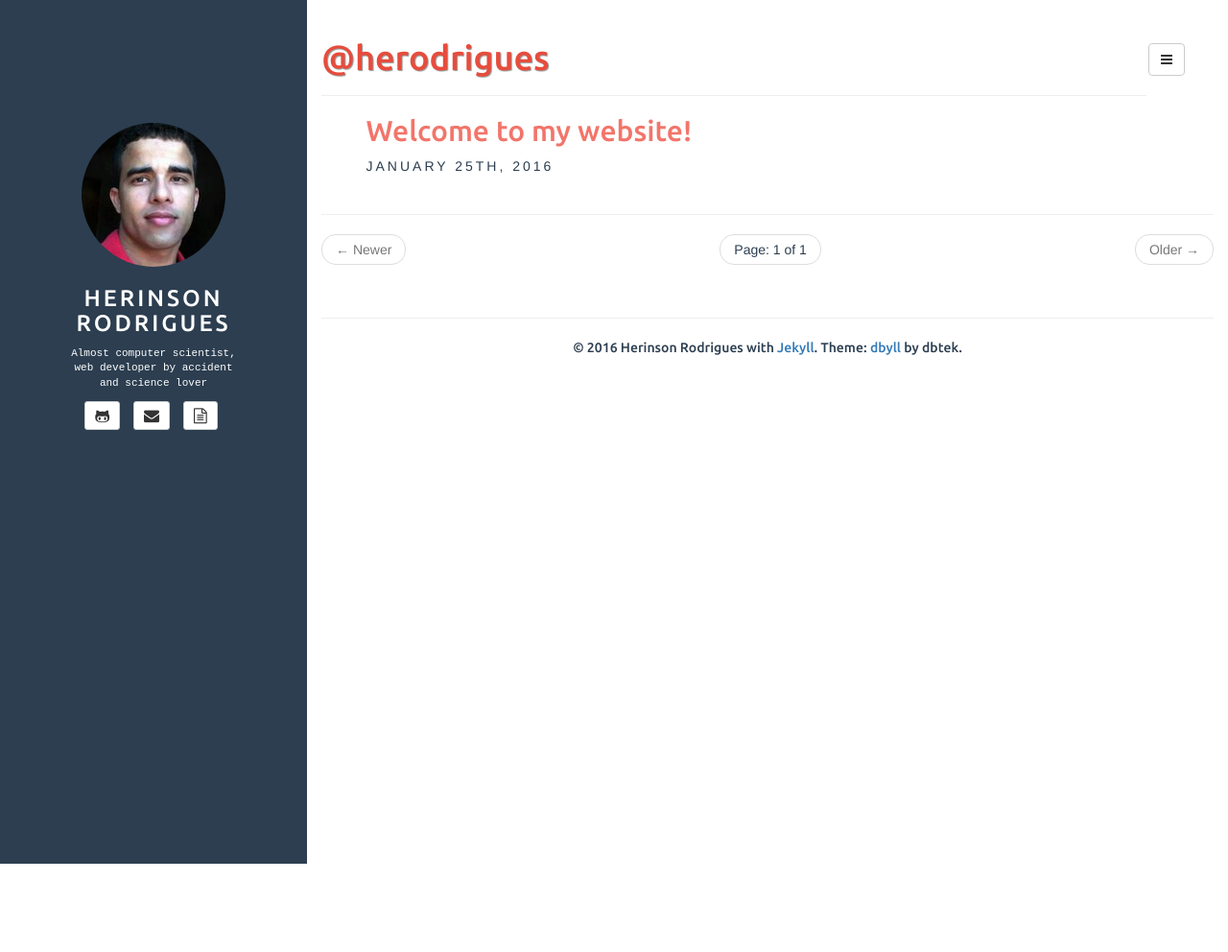
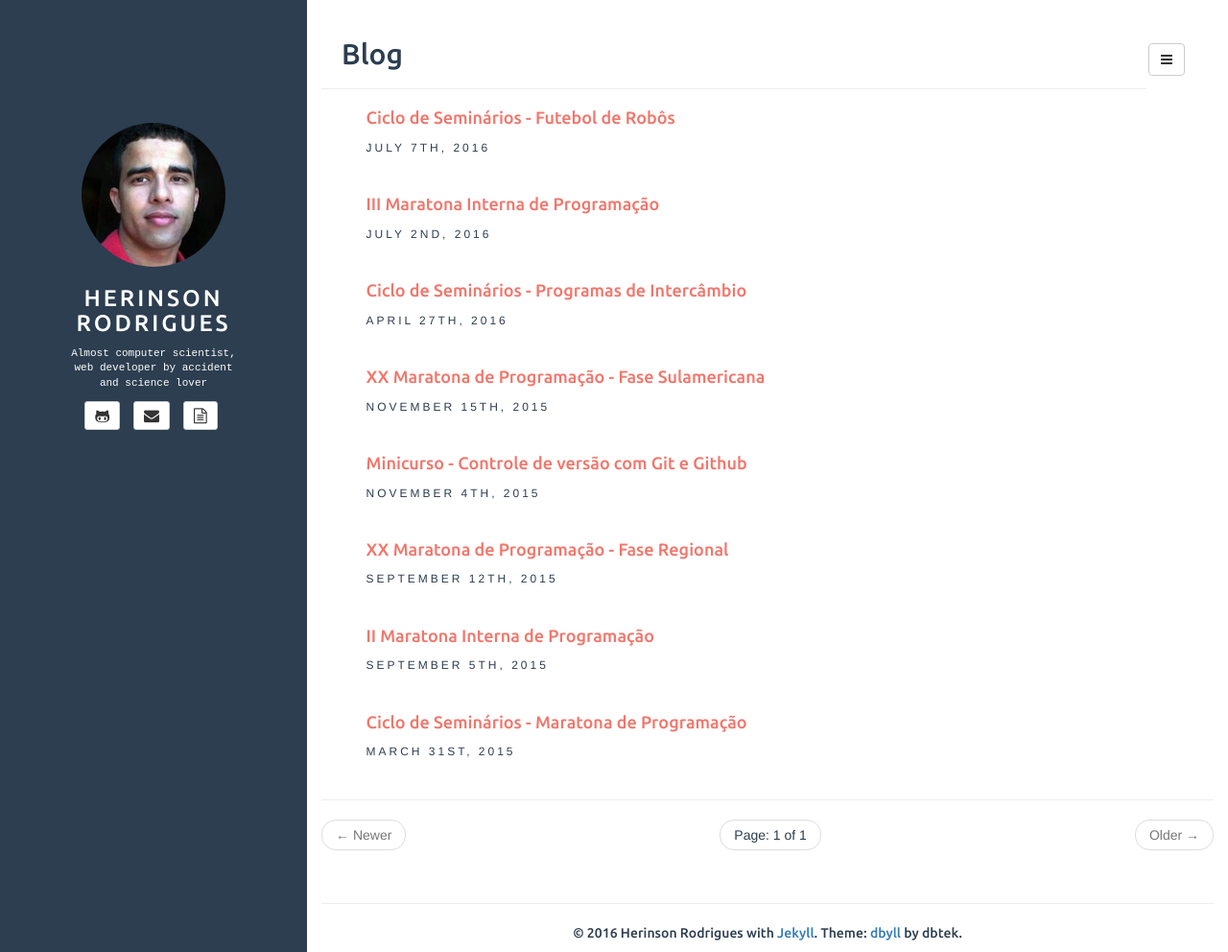
Before and after one commit to herodrigues/herodrigues.github.io, a Jekyll site: the page built from index.html, in a window 1280 px wide and 992 px high. Shown: the whole window at 96% size. Built offline with Jekyll 4.4.1, drawn with Linux system fonts in a browser that asks for light colours; nearby versions of some CDN libraries; the list of posts is cut into pages by our own code.

Commit message:
Add initial posts

```diff
--- a/_config.yml
+++ b/_config.yml
@@ -9,12 +9,12 @@ disqus: herodrigues
 google_analytics: UA-68009625-1
 title: Herinson Rodrigues
 
-defaults:
-  -
-    scope:
-      path: "" # empty string for all files
-    values:
-      title: "@herodrigues"
+#defaults:
+#  -
+#    scope:
+#      path: "" # empty string for all files
+#    values:
+#      title: "@herodrigues"
 
 description: Almost computer scientist
 author:
@@ -31,7 +31,7 @@ images:
   favicon: "/assets/ico/favicon.ico"
   profile: "/assets/media/me.png"
 
-rss_path:
+publications_path: publications.html
 categories_path: categories.html
 tags_path: tags.html
 
--- a/_includes/default.html
+++ b/_includes/default.html
@@ -78,6 +79,7 @@
 		</button>
 		<ul class="dropdown-menu" role="menu">
 			<li><a href="{{ site.BASE_PATH}}/"><i class="fa fa-home"></i>Home</a></li>
+			<li><a href="{{ site.BASE_PATH}}/{{ site.publications_path }}"><i class="fa fa-file-text-o"></i>Publications</a></li>
 			<li><a href="{{ site.BASE_PATH}}/{{ site.categories_path }}"><i class="fa fa-folder"></i>Categories</a></li>
 			<li><a href="{{ site.BASE_PATH}}/{{ site.tags_path }}"><i class="fa fa-tags"></i>Tags</a></li>
 			<li class="divider"></li>
--- a/_includes/page.html
+++ b/_includes/page.html
@@ -1,5 +1,5 @@
 <div class="page-header">
-  <h1>{{ page.title }} {% if page.tagline %} <small>{{ page.tagline }}</small>{% endif %}</h1>
+  <h2>&nbsp;&nbsp;&nbsp;{{ page.title }} {% if page.tagline %} <small>{{ page.tagline }}</small>{% endif %}</h2>
 </div>
 
 {{ content }}
--- /dev/null
+++ b/_posts/2015-03-31-seminario-maratona.md
@@ -0,0 +1,7 @@
+---
+layout: post
+section-type: post
+title: Ciclo de Seminários - Maratona de Programação
+category: seminarios
+tags: [ 'seminarios' ]
+---
--- /dev/null
+++ b/_posts/2015-09-05-ii-maratona-interna.md
@@ -0,0 +1,7 @@
+---
+layout: post
+section-type: post
+title: II Maratona Interna de Programação
+category: maratona
+tags: [ 'maratona' ]
+---
--- /dev/null
+++ b/_posts/2015-09-12-xx-maratona-programacao.md
@@ -0,0 +1,7 @@
+---
+layout: post
+section-type: post
+title: XX Maratona de Programação - Fase Regional
+category: maratona
+tags: [ 'maratona' ]
+---
--- /dev/null
+++ b/_posts/2015-11-04-minicurso-github.md
@@ -0,0 +1,7 @@
+---
+layout: post
+section-type: post
+title: Minicurso - Controle de versão com Git e Github
+category: minicursos
+tags: [ 'minicursos' ]
+---
--- /dev/null
+++ b/_posts/2015-11-15-acm-icpc.md
@@ -0,0 +1,7 @@
+---
+layout: post
+section-type: post
+title: XX Maratona de Programação - Fase Sulamericana
+category: maratona
+tags: [ 'maratona' ]
+---
--- /dev/null
+++ b/_posts/2016-04-27-seminario-intercambio.md
@@ -0,0 +1,7 @@
+---
+layout: post
+section-type: post
+title: Ciclo de Seminários - Programas de Intercâmbio
+category: seminarios
+tags: [ 'seminarios' ]
+---
--- /dev/null
+++ b/_posts/2016-07-02-iii-maratona-interna.md
@@ -0,0 +1,7 @@
+---
+layout: post
+section-type: post
+title: III Maratona Interna de Programação
+category: maratona
+tags: [ 'maratona' ]
+---
--- /dev/null
+++ b/_posts/2016-07-07-seminario-robocup.md
@@ -0,0 +1,7 @@
+---
+layout: post
+section-type: post
+title: Ciclo de Seminários - Futebol de Robôs
+category: seminarios
+tags: [ 'seminarios' ]
+---
--- a/index.html
+++ b/index.html
@@ -1,17 +1,18 @@
 ---
 layout: page
 tagline:
+title: Blog
 ---
 
 {% for post in paginator.posts %}
 
 <article class="home">
 
-  <h2>
+  <h4>
     <a href="{{ site.BASE_PATH }}{{ post.url }}">{{ post.title }}</a>
-  </h2>
+  </h4>
 
-  <span class="post-date">
+  <span class="post-date" style="font-size: 12px;">
     {% assign d = post.date | date: "%d" | plus:'0' %}
     {{ post.date | date: "%B" }}
     {% case d %}
```
Also changed, not shown: other parts of _includes/default.html (+2 -1 lines), _posts/2016-01-25-welcome.md (deleted, +0 -11 lines), publications.html (added, +8 -0 lines), assets/css/style.min.css.
